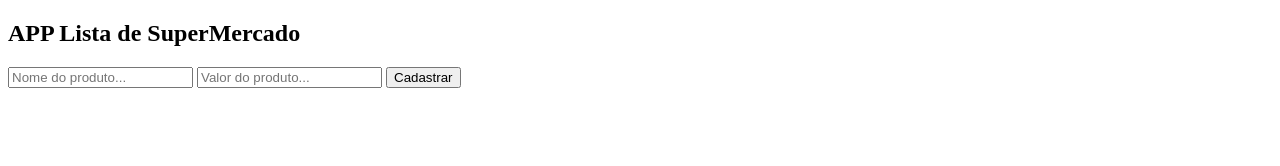
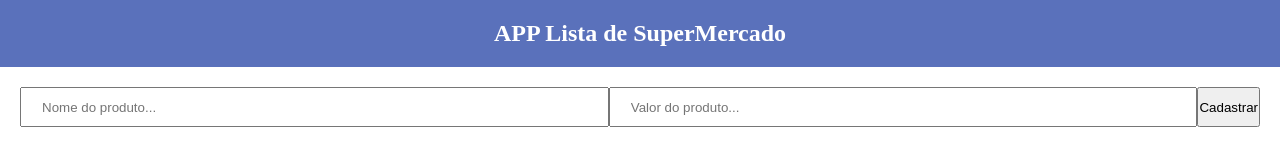
Before and after one commit to SsmoothSmooth/Lista_Supermercado, a plain HTML site: page index.html in a window 1280 px wide. Drawn offline with Linux system fonts and the light colour scheme.

Commit message:
:lipstick: style: Estilizaçao CSS

```diff
--- a/index.html
+++ b/index.html
@@ -5,6 +5,32 @@
         <meta name="viewport" content="width=device-width, initial-scale=1.0">
         <title>Lista de Supermercado</title>
 
+        <style>
+            * {
+                margin: 0;
+                padding: 0;
+                box-sizing: border-box;
+            }
+            header {
+                background-color: #5a71bb;
+                text-align: center;
+                color: white;
+                padding: 20px 0;
+            }
+
+            .lista-cadastro {
+                display: flex;
+                margin: 20px 0;
+                padding: 0 20px;
+            }
+
+            .lista-cadastro input[type=text] {
+                flex: 1;
+                height: 40px;
+                padding-left: 20px;
+            }
+
+        </style>
 
     </head>
     <body>
```
